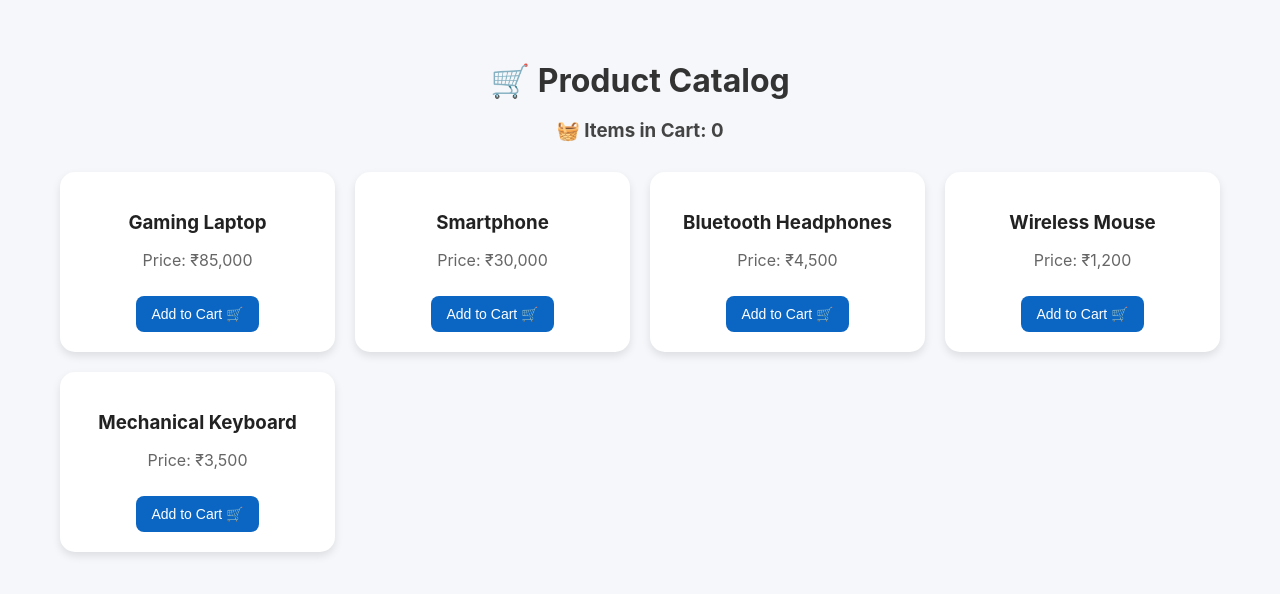
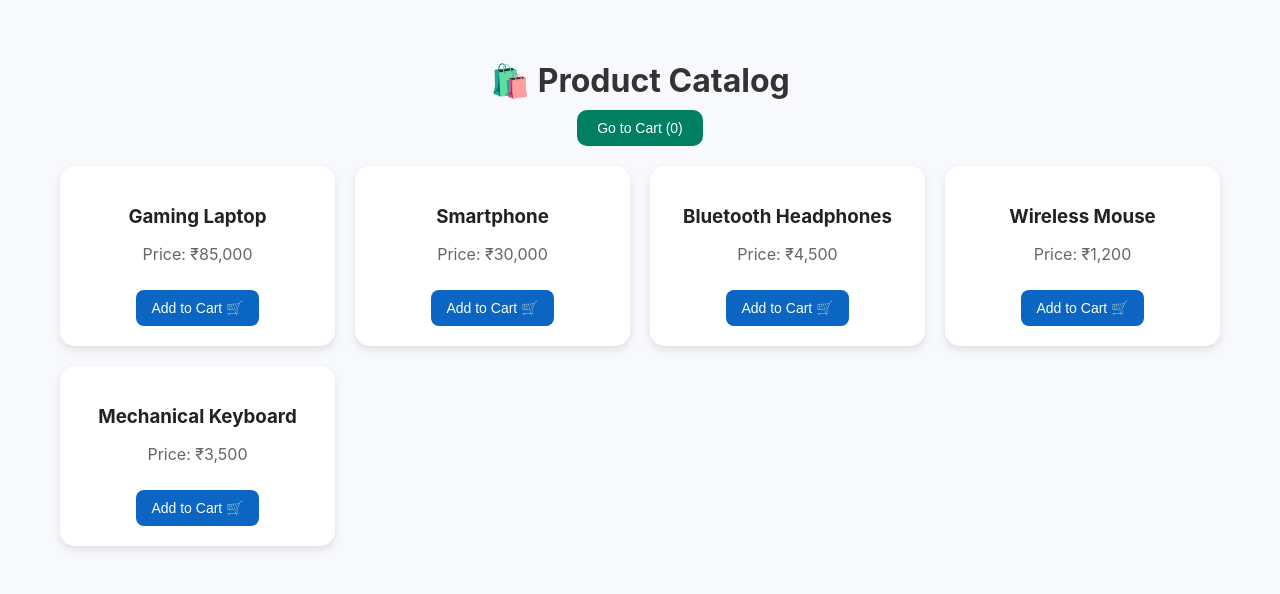
Before and after one commit to Hasifasherin/product-list-app, a React (Create React App) app: page / in a window 1280 px wide. Shown: the top 594 px of the page. Built offline with nearby package versions, Linux system fonts and the light colour scheme.

Commit message:
Day 47: Build cart page with total items and price calculation

```diff
--- a/src/App.css
+++ b/src/App.css
@@ -1,7 +1,7 @@
 body {
   margin: 0;
   font-family: "Segoe UI", Tahoma, Geneva, Verdana, sans-serif;
-  background: #f5f7fa;
+  background: #f7f9fc;
 }
 
 .app-container {
@@ -14,9 +14,22 @@ h1 {
   margin-bottom: 10px;
 }
 
-h3 {
-  color: #444;
-  margin-bottom: 30px;
+.cart-header {
+  margin-bottom: 20px;
+}
+
+.view-cart-btn {
+  background-color: #008060;
+  color: white;
+  border: none;
+  padding: 10px 20px;
+  font-size: 14px;
+  border-radius: 10px;
+  cursor: pointer;
+}
+
+.view-cart-btn:hover {
+  background-color: #006b50;
 }
 
 .product-list {
@@ -25,3 +38,24 @@ h3 {
   gap: 20px;
   padding: 0 20px;
 }
+
+.cart-container {
+  padding: 20px;
+  background-color: white;
+  border-radius: 12px;
+  max-width: 600px;
+  margin: 0 auto;
+  box-shadow: 0 4px 10px rgba(0, 0, 0, 0.08);
+}
+
+.cart-container ul {
+  list-style: none;
+  padding: 0;
+  margin-bottom: 20px;
+}
+
+.cart-container li {
+  text-align: left;
+  margin-bottom: 10px;
+  font-size: 16px;
+}
--- a/src/App.js
+++ b/src/App.js
@@ -1,9 +1,12 @@
+// src/App.js
 import React, { useState } from "react";
 import Product from "./components/Product";
+import Cart from "./Cart";
 import "./App.css";
 
 function App() {
   const [cart, setCart] = useState([]);
+  const [showCart, setShowCart] = useState(false);
 
   const products = [
     { id: 1, name: "Gaming Laptop", price: 85000 },
@@ -19,8 +22,15 @@ function App() {
 
   return (
     <div className="app-container">
-      <h1>🛒 Product Catalog</h1>
-      <h3>🧺 Items in Cart: {cart.length}</h3>
+      <h1>🛍️ Product Catalog</h1>
+      <div className="cart-header">
+        <button className="view-cart-btn" onClick={() => setShowCart(!showCart)}>
+          {showCart ? "Back to Shop" : `Go to Cart (${cart.length})`}
+        </button>
+      </div>
+      {showCart ? (
+        <Cart cartItems={cart} />
+      ) : (
         <div className="product-list">
           {products.map((product) => (
             <Product
@@ -31,6 +41,7 @@ function App() {
             />
           ))}
         </div>
+      )}
     </div>
   );
 }
--- /dev/null
+++ b/src/Cart.js
@@ -0,0 +1,30 @@
+import React from "react";
+import "./App.css";
+
+function Cart({ cartItems }) {
+  const totalItems = cartItems.length;
+  const totalPrice = cartItems.reduce((sum, item) => sum + item.price, 0);
+
+  return (
+    <div className="cart-container">
+      <h2>🛒 Your Cart</h2>
+      {cartItems.length === 0 ? (
+        <p>Your cart is empty.</p>
+      ) : (
+        <>
+          <ul>
+            {cartItems.map((item, index) => (
+              <li key={index}>
+                {item.name} - ₹{item.price.toLocaleString()}
+              </li>
+            ))}
+          </ul>
+          <h4>Total Items: {totalItems}</h4>
+          <h4>Total Price: ₹{totalPrice.toLocaleString()}</h4>
+        </>
+      )}
+    </div>
+  );
+}
+
+export default Cart;
```
Lines whose indentation alone changed are shown as unchanged.
